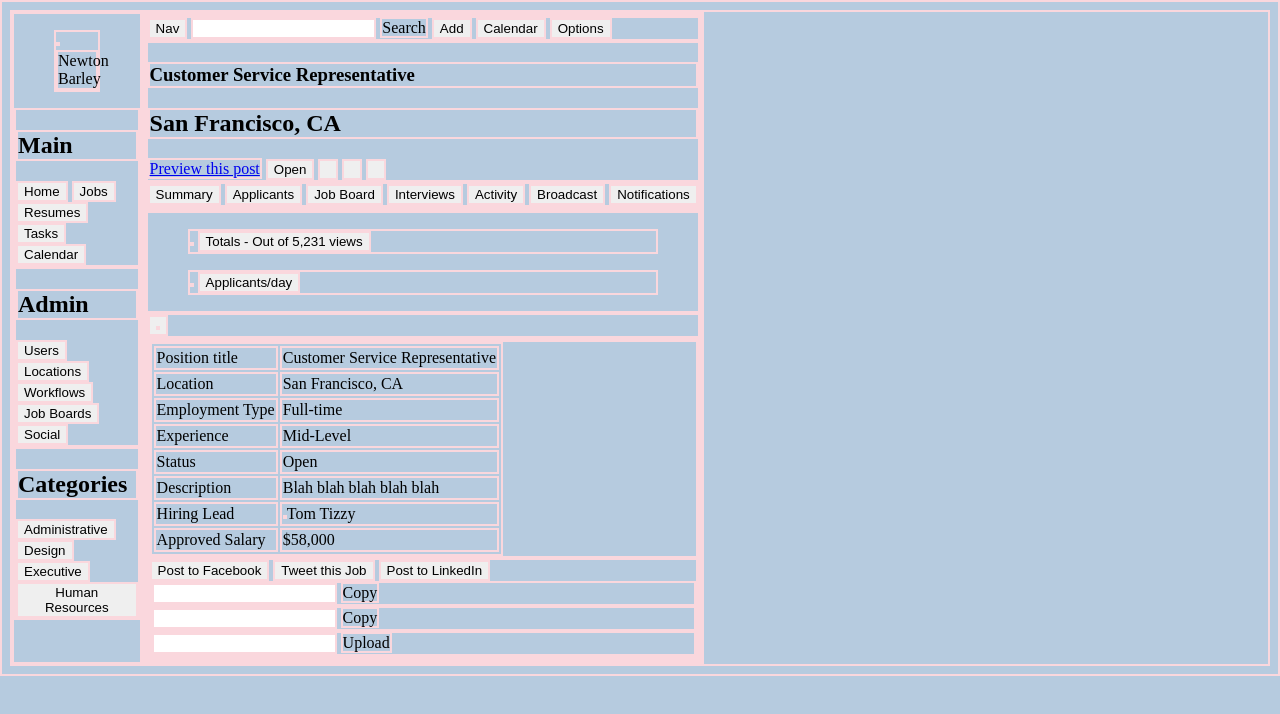
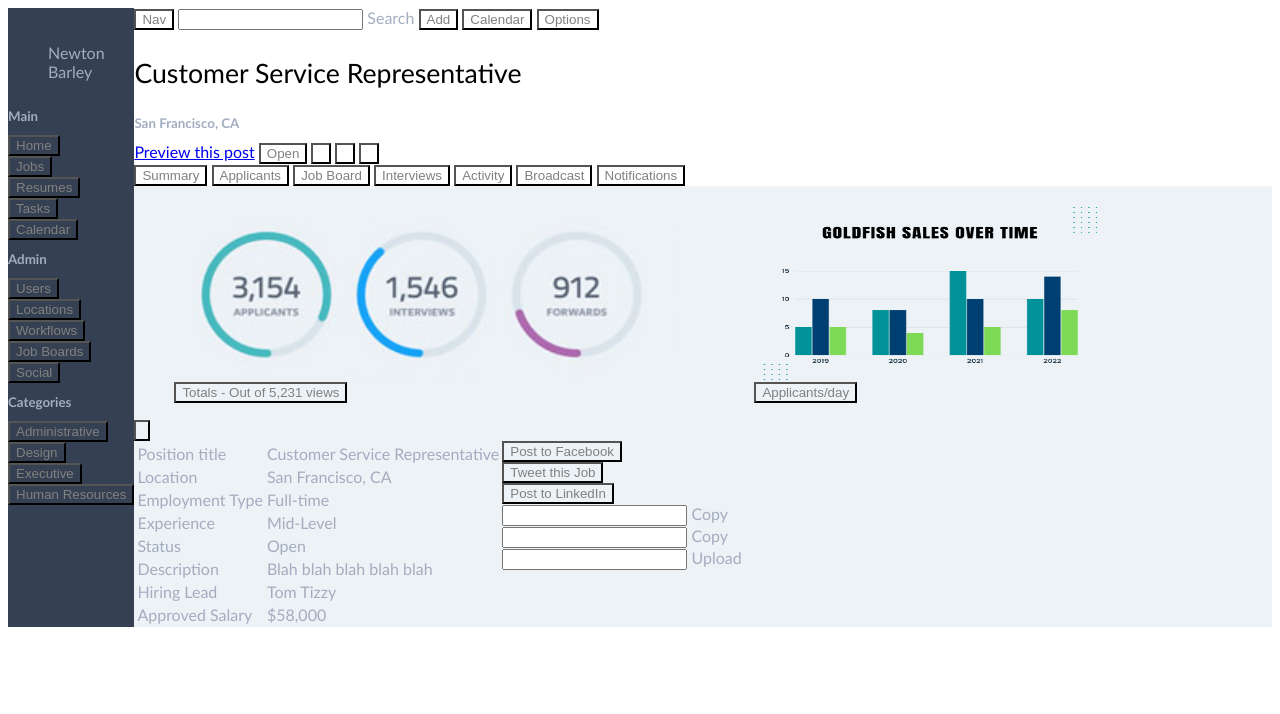
Before and after one commit to Kanderson58/static-comp, a plain HTML site: page index.html in a window 1280 px wide. Drawn offline with Linux system fonts and the light colour scheme.

Commit message:
Start adding and styling classes

```diff
--- a/index.html
+++ b/index.html
@@ -11,7 +11,7 @@
         <img src="" alt="">
         <figcaption>Newton Barley</figcaption>
       </figure>
-      <div class="nav-main">
+      <div class="nav-main column">
         <h2>Main</h2>
         <button>Home</button>
         <button>Jobs</button>
@@ -19,7 +19,7 @@
         <button>Tasks</button>
         <button>Calendar</button>
       </div>
-      <div class="nav-admin">
+      <div class="nav-admin column">
         <h2>Admin</h2>
         <button>Users</button>
         <button>Locations</button>
@@ -27,7 +27,7 @@
         <button>Job Boards</button>
         <button>Social</button>
       </div>
-      <div class="nav-categories">
+      <div class="nav-categories column">
         <h2>Categories</h2>
         <button>Administrative</button>
         <button>Design</button>
@@ -65,20 +65,20 @@
         </section>
       </header>
       <main>
-        <section class="data-graphs">
-          <figure>
-            <img src="" alt="">
+        <section class="data-graphs row">
+          <figure class="column">
+            <img src="data/stats.png" class="stats" alt="">
             <button>Totals - Out of 5,231 views</button>
           </figure>
-          <figure>
-            <img src="" alt="">
+          <figure class="column">
+            <img src="data/graph.png" class="graph" alt="Goldfish data">
             <button>Applicants/day</button>
           </figure>
         </section>
         <section class="fold-up">
           <button><img src="" alt=""></button>
         </section>
-        <section class="page-body">
+        <section class="page-body row">
           <div class="job-description">
             <table>
               <tr>
@@ -115,7 +115,7 @@
               </tr>
             </table>
           </div>
-          <div class="links">
+          <div class="links column">
             <button>Post to Facebook</button>
             <button>Tweet this Job</button>
             <button>Post to LinkedIn</button>
--- a/styles.css
+++ b/styles.css
@@ -1,18 +1,58 @@
-* {
-  border: rgb(250, 215, 221) solid 2px;
-}
-
 body {
-  background-color: rgb(182, 203, 223);
   display: flex;
+  font-family: Calibri, sans-serif;
+  font-weight: 100;
+  color: #a3adc0;
 }
 
 nav {
   max-width: 10%;
+  background-color: #354052;
+}
+
+main {
+  background-color: #edf2f6;
+}
+
+h1 {
+  color: black;
+  font-weight: 400;
+  font-size: 20pt;
+}
+
+h2 {
+  font-size: 10pt;
+}
+
+button {
+  background: none;
+  font-family: Arial, sans-serif;
+  color: grey;
+  width: fit-content;
+}
+
+.graph {
+  height: 180px;
+  width: 350px;
+}
+
+.stats {
+  height: 180px;
+  width: 500px;
+}
+
+.column {
+  display: flex;
+  flex-direction: column;
+}
+
+.row {
+  display: flex;
+  flex-direction: row;
 }
 
 .full-page {
   display: flex;
   flex-direction: column;
-  max-width: 90%;
+  width: 90%;
 }
```
Also changed, not shown: data/graph.png (added), data/stats.png (added).
